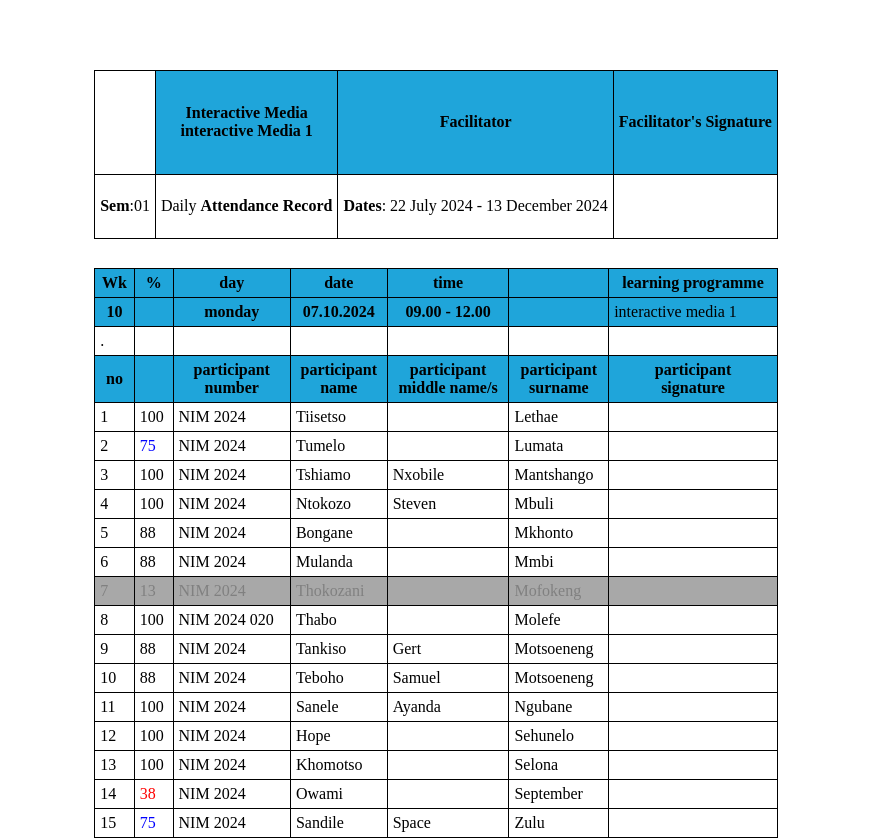
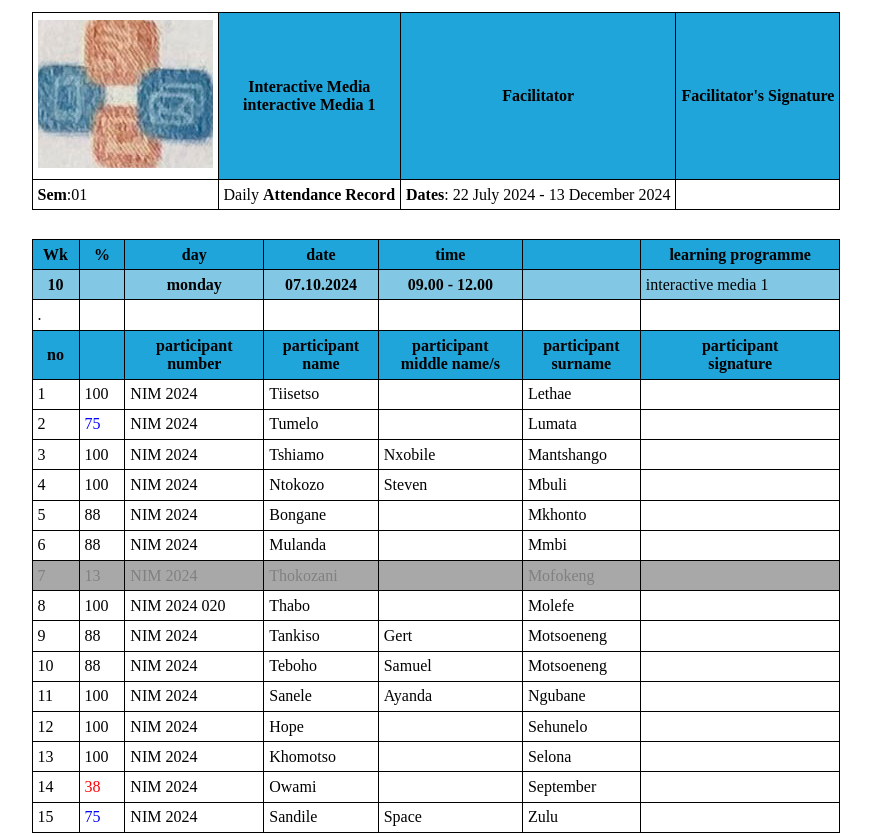
Before and after one commit to S3ts0/Assignment-2.0, a plain HTML site: page index.html in a window 1280 px wide. Shown: the whole page, without its empty margins (204-1075 px from the left). Drawn offline with Linux system fonts and the light colour scheme.

Commit message:
all done

```diff
--- a/index.html
+++ b/index.html
@@ -10,7 +10,7 @@
   <main>
     <table>
       <tr>
-        <th></th>
+        <th><img src="photo/again.jpg" alt="logo"></th>
         <th class="header">
           Interactive Media <br />
           interactive Media 1
@@ -34,13 +34,13 @@
         <th></th>
         <th>learning programme</th>
       </tr>
-      <tr class="header">
+      <tr class="head">
         <th>10</th>
         <th></th>
         <th>monday</th>
         <th>07.10.2024</th>
         <th>09.00 - 12.00</th>
-        <th></th>
+        <th>&nbsp</th>
         <td>interactive media 1</td>
       </tr>
       <tr>
--- a/main.css
+++ b/main.css
@@ -25,7 +25,9 @@ td {
 .header {
   background-color: rgb(31, 165, 218);
 }
-
+.head {
+  background-color: rgb(130, 200, 228);
+}
 .thokozani {
   background-color: rgb(168, 168, 168);
   color: gray;
```
Also changed, not shown: photo/Nemisa-logo.jpg (added), photo/again.jpg (added), photo/nemisa logo.jpg (added), 1 other file.
